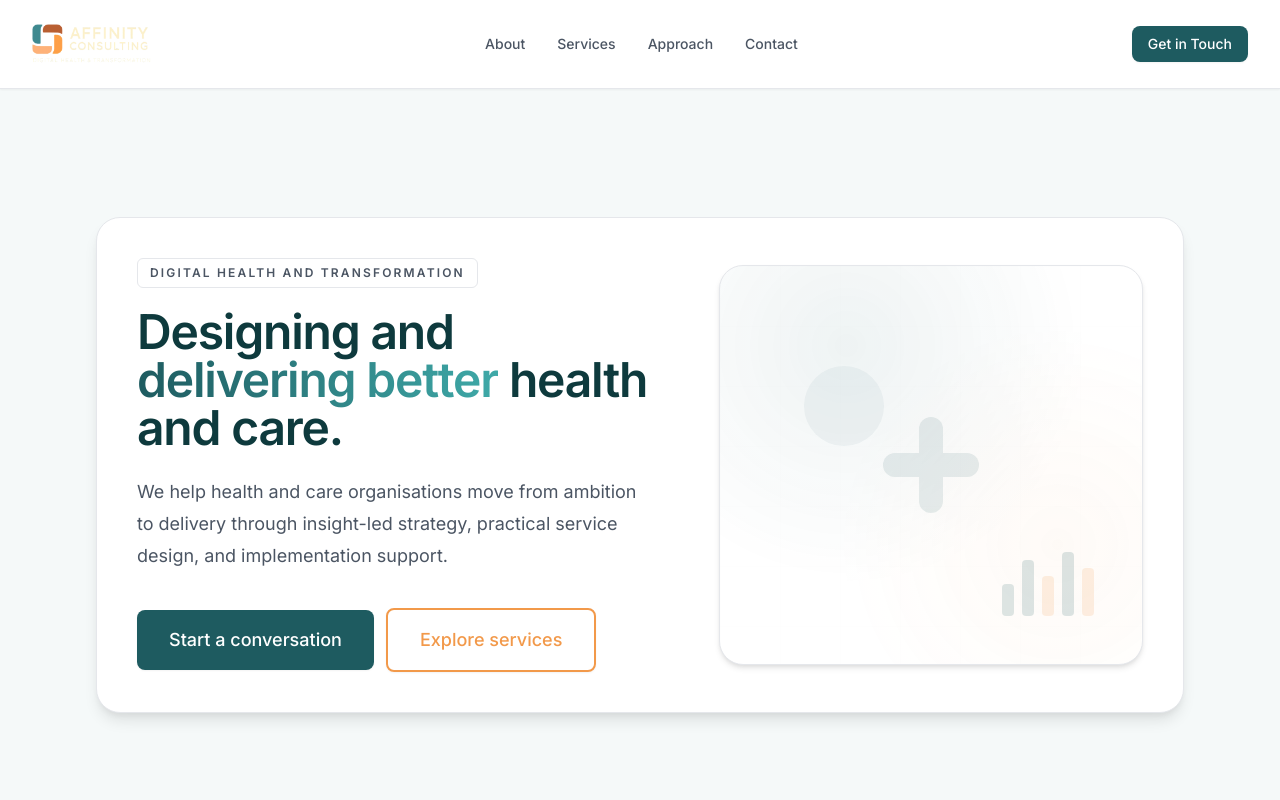
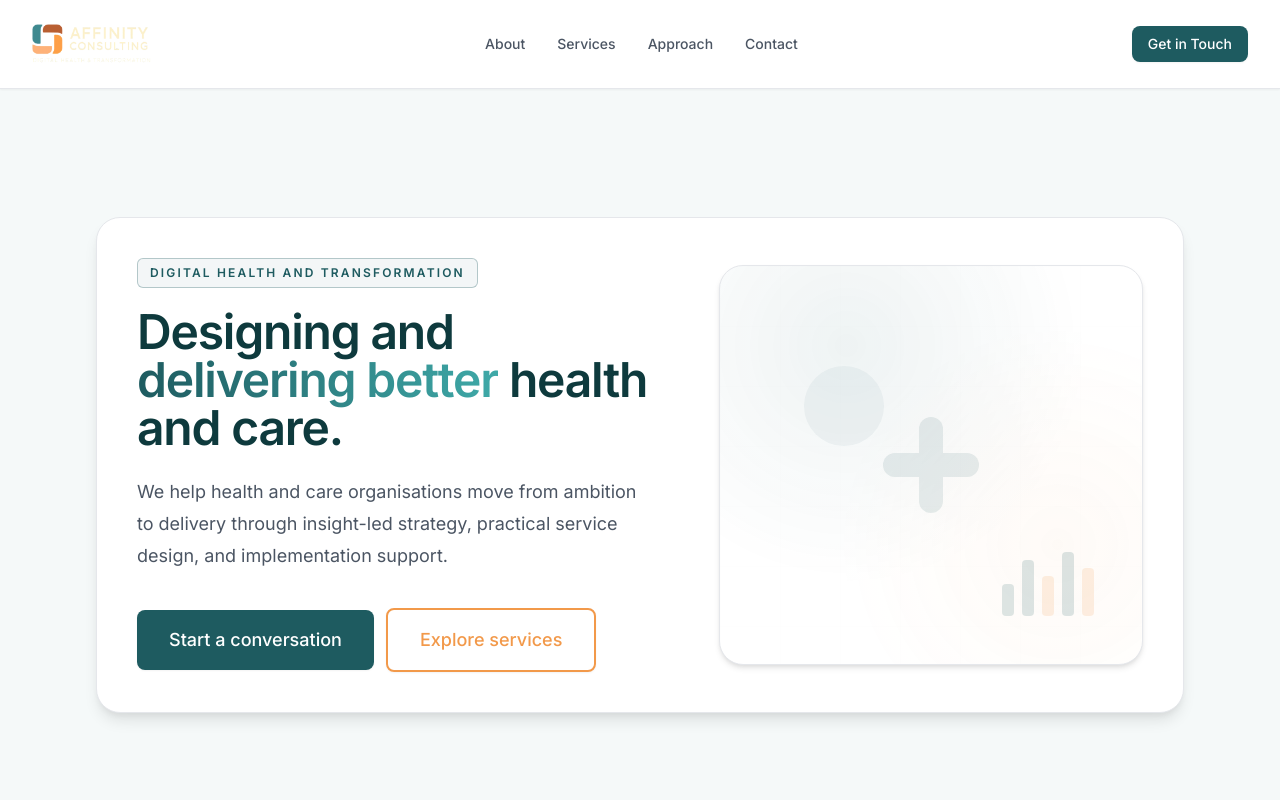
Before and after one commit to euanoneilmedia/affinity-consulting, a Next.js app: page / in a window 1280 px wide. Shown: the top 800 px of the page. Built offline with nearby package versions, Linux system fonts and the light colour scheme; no server answers.

Commit message:
Fix Eyebrow component TypeScript error
- Convert conditional object syntax to simple variant styles object
- Resolves cn() type error blocking Netlify build
- Maintains all visual variants and styling

```diff
--- a/components/ui/Eyebrow.tsx
+++ b/components/ui/Eyebrow.tsx
@@ -11,20 +11,18 @@ interface EyebrowProps {
  * Used for section labels and category tags.
  */
 export function Eyebrow({ children, className, variant = "default" }: EyebrowProps) {
+  const variantStyles = {
+    default: "border-brand-primary/30 bg-brand-primary/5 text-brand-primary hover:bg-brand-primary/10",
+    light: "border-neutral-300 bg-neutral-50 text-text-secondary hover:bg-neutral-100",
+    dark: "border-neutral-600 bg-neutral-700 text-neutral-200 hover:bg-neutral-600",
+    accent: "border-brand-secondary/30 bg-brand-secondary/5 text-brand-secondary hover:bg-brand-secondary/10",
+  };
+
   return (
     <span
       className={cn(
         "inline-block rounded-md border px-3 py-1.5 text-xs font-semibold uppercase tracking-[0.18em] transition-colors duration-200",
-        {
-          "border-brand-primary/30 bg-brand-primary/5 text-brand-primary hover:bg-brand-primary/10":
-            variant === "default",
-          "border-neutral-300 bg-neutral-50 text-text-secondary hover:bg-neutral-100":
-            variant === "light",
-          "border-neutral-600 bg-neutral-700 text-neutral-200 hover:bg-neutral-600":
-            variant === "dark",
-          "border-brand-secondary/30 bg-brand-secondary/5 text-brand-secondary hover:bg-brand-secondary/10":
-            variant === "accent",
-        },
+        variantStyles[variant],
         className,
       )}
     >
```
